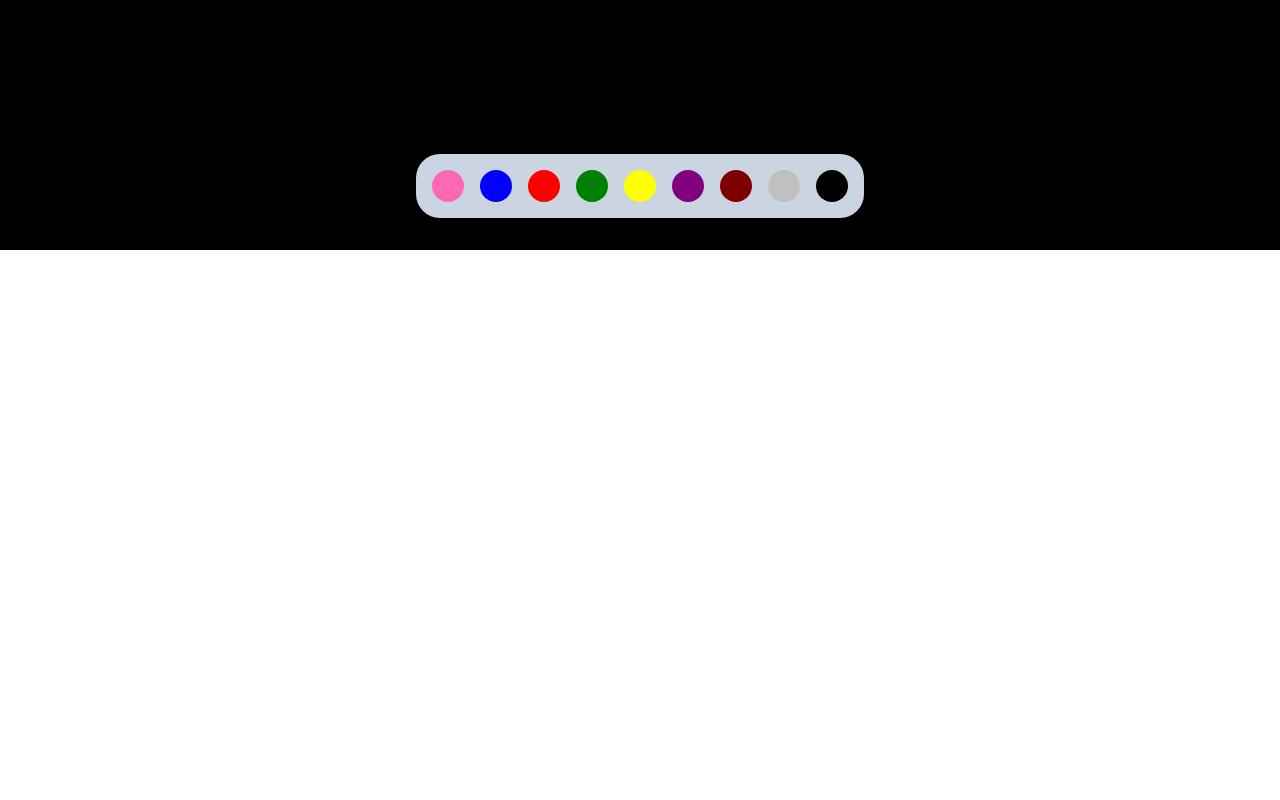
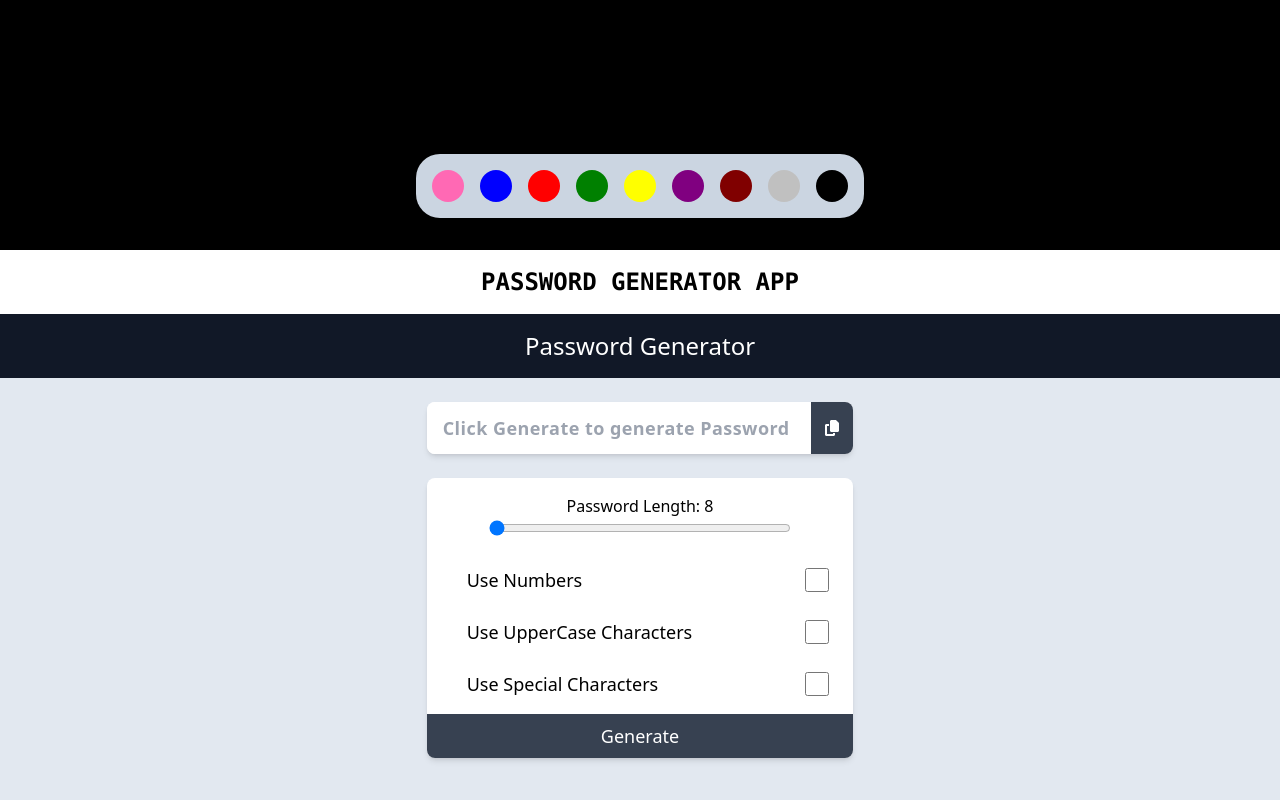
Before and after one commit to Its-OmPant/react-mini-projects, a React (Vite) app: page / in a window 1280 px wide. Shown: the part 1478-2278 px from the top of the page. Before the commit the page ends 1728 px from the top, so only its background shows below. Built offline with nearby package versions, Linux system fonts and the light colour scheme.

Commit message:
Added: Password Generator App + Refactoring of file Structure

```diff
--- a/package.json
+++ b/package.json
@@ -11,7 +11,8 @@
   },
   "dependencies": {
     "react": "^18.2.0",
-    "react-dom": "^18.2.0"
+    "react-dom": "^18.2.0",
+    "react-icons": "^5.0.1"
   },
   "devDependencies": {
     "@types/react": "^18.2.56",
--- a/src/App.jsx
+++ b/src/App.jsx
@@ -1,5 +1,7 @@
-import BgChangerApp from "./components/BgChangerApp";
-import CounterApp from "./components/CounterApp";
+import BgChangerApp from "./components/BgChanger/BgChangerApp";
+import Counter from "./components/Counter/Counter";
+import PasswordGenerator from "./components/passwordGenerator/PasswordGenerator";
+
 function App() {
 	return (
 		<div>
@@ -7,7 +9,7 @@ function App() {
 				Counter App
 			</h1>
 			<div className="min-h-screen bg-pink-100 py-20 overflow">
-				<CounterApp />
+				<Counter />
 			</div>
 
 			<h1 className="my-4 text-center text-2xl font-mono uppercase font-bold">
@@ -16,6 +18,13 @@ function App() {
 			<div className="h-screen bg-pink-100">
 				<BgChangerApp />
 			</div>
+
+			<h1 className="my-4 text-center text-2xl font-mono uppercase font-bold">
+				Password Generator App
+			</h1>
+			<div className="h-screen bg-pink-100">
+				<PasswordGenerator />
+			</div>
 		</div>
 	);
 }
--- /dev/null
+++ b/src/components/passwordGenerator/PasswordGenerator.jsx
@@ -0,0 +1,124 @@
+import { useRef, useState } from "react";
+import { FaCopy } from "react-icons/fa6";
+
+function PasswordGenerator() {
+	const [password, setPassword] = useState("");
+	const [length, setLength] = useState(8);
+	const [useUppercase, setUseUppercase] = useState(false);
+	const [useNumber, setUseNumber] = useState(false);
+	const [useSpecialChars, setUseSpecialChars] = useState(false);
+
+	const passwordRef = useRef(null);
+
+	const generatePassword = () => {
+		let password = "";
+		let str = "abcdefghijklmnopqrstuvwxyz";
+
+		if (useNumber) str += "0123456789";
+
+		if (useUppercase) str += "ABCDEFGHIJKLMNOPQRSTUVWXYZ";
+
+		if (useSpecialChars) str += "~!@#$%^&*(){}[]+=/";
+
+		for (let i = 1; i <= length; i++) {
+			let index = Math.floor(Math.random() * str.length);
+
+			password += str.charAt(index);
+		}
+		console.log(password);
+		setPassword(password);
+	};
+
+	const onGenerate = () => {
+		generatePassword();
+	};
+
+	const copyPassword = () => {
+		passwordRef.current?.select();
+		passwordRef.current?.setSelectionRange(0, 30);
+
+		navigator.clipboard.writeText(password);
+	};
+
+	return (
+		<div className="w-screen min-h-screen bg-slate-200">
+			<nav className="bg-gray-900 text-white p-4 text-2xl text-center">
+				<h1>Password Generator</h1>
+			</nav>
+
+			<div className="bg-white w-1/3  mx-auto my-6 rounded-lg overflow-hidden flex justify-center shadow-md">
+				<input
+					className="outline-none w-[90%] px-4 py-3 text-lg font-semibold tracking-wide text-slate-800 selection:bg-teal-300 "
+					type="text"
+					placeholder="Click Generate to generate Password"
+					value={password}
+					ref={passwordRef}
+					readOnly
+				/>
+				<button
+					onClick={copyPassword}
+					className="bg-gray-700 text-white w-[10%]">
+					<FaCopy className="mx-auto" />
+				</button>
+			</div>
+
+			<div className="bg-white w-1/3  mx-auto my-6 rounded-lg overflow-hidden shadow-md">
+				<div className=" w-full my-2 px-6 py-2 text-center">
+					<h3>Password Length: {length}</h3>
+					<input
+						className="w-4/5 h-4	"
+						type="range"
+						min={8}
+						max={30}
+						value={length}
+						onChange={(e) => setLength(e.target.value)}
+						id="range"
+					/>
+				</div>
+
+				<div className=" w-full my-2 px-6 py-2 text-center flex justify-between ">
+					<h3 className="text-lg px-4">Use Numbers</h3>
+					<input
+						className="w-6"
+						type="checkbox"
+						defaultChecked={useNumber}
+						onChange={() => {
+							setUseNumber((prev) => !prev);
+						}}
+					/>
+				</div>
+				<div className=" w-full my-2 px-6 py-2 text-center flex justify-between ">
+					<h3 className="text-lg px-4">Use UpperCase Characters</h3>
+					<input
+						className="w-6"
+						type="checkbox"
+						defaultChecked={useUppercase}
+						onChange={() => {
+							setUseUppercase((prev) => !prev);
+						}}
+					/>
+				</div>
+				<div className=" w-full my-2 px-6 py-2 text-center flex justify-between ">
+					<h3 className="text-lg px-4">Use Special Characters</h3>
+					<input
+						className="w-6"
+						type="checkbox"
+						defaultChecked={useSpecialChars}
+						onChange={() => {
+							setUseSpecialChars((prev) => !prev);
+						}}
+					/>
+				</div>
+				<div className=" w-full text-center">
+					<button
+						onClick={onGenerate}
+						className="bg-gray-700 px-4 py-2 text-lg text-white w-full">
+						Generate
+					</button>
+				</div>
+			</div>
+		</div>
+	);
+}
+
+export default PasswordGenerator;
```
Also changed, not shown: src/components/BgChanger/BgChangerApp.jsx (renamed from src/components/BgChangerApp.jsx), src/components/BgChanger/BgChangerBtn.jsx (renamed from src/components/BgChangerBtn.jsx), src/components/Counter/Counter.jsx (renamed from src/components/CounterApp.jsx), 2 other files (tests, documents, lock files or other folders).
